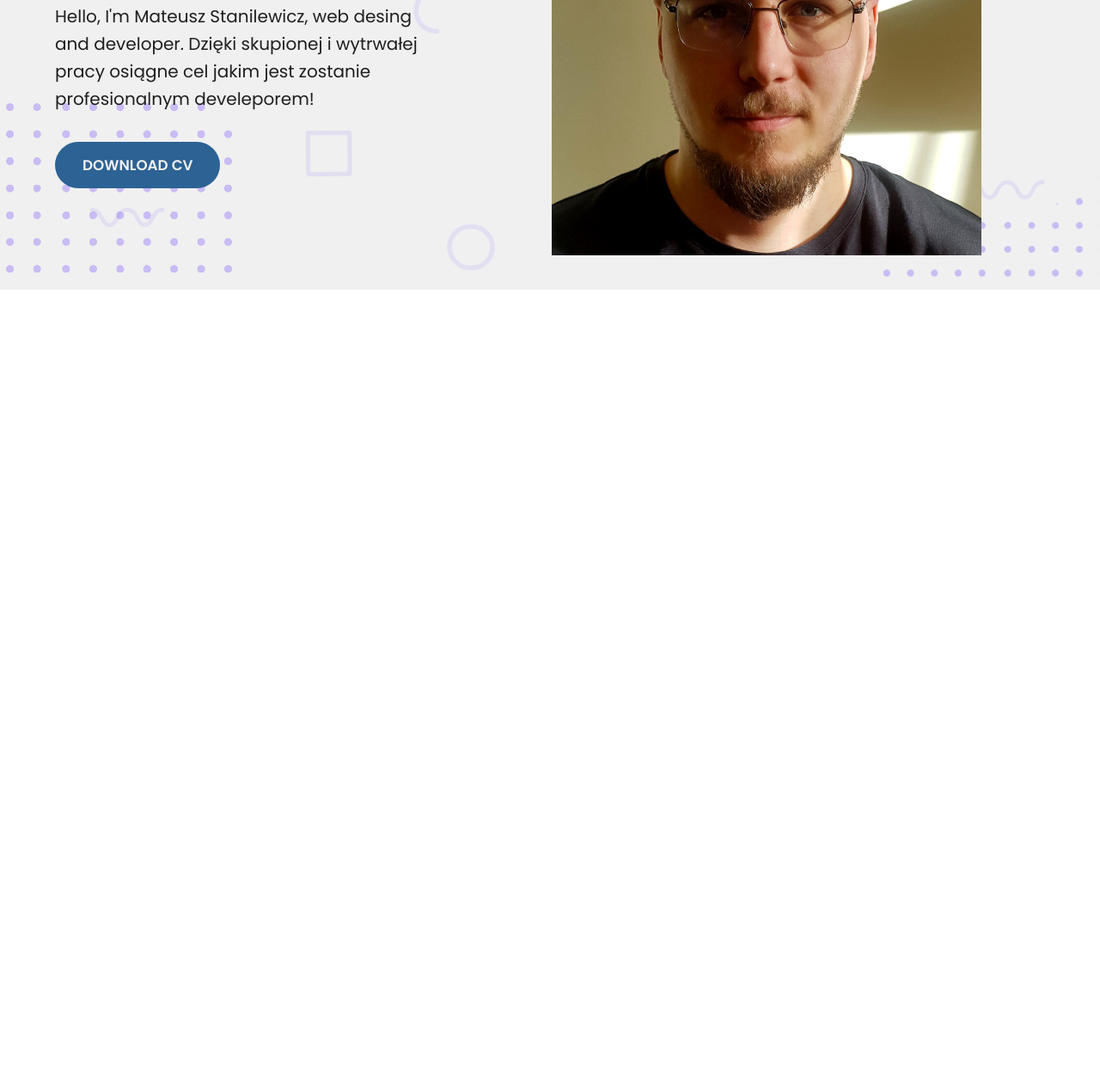
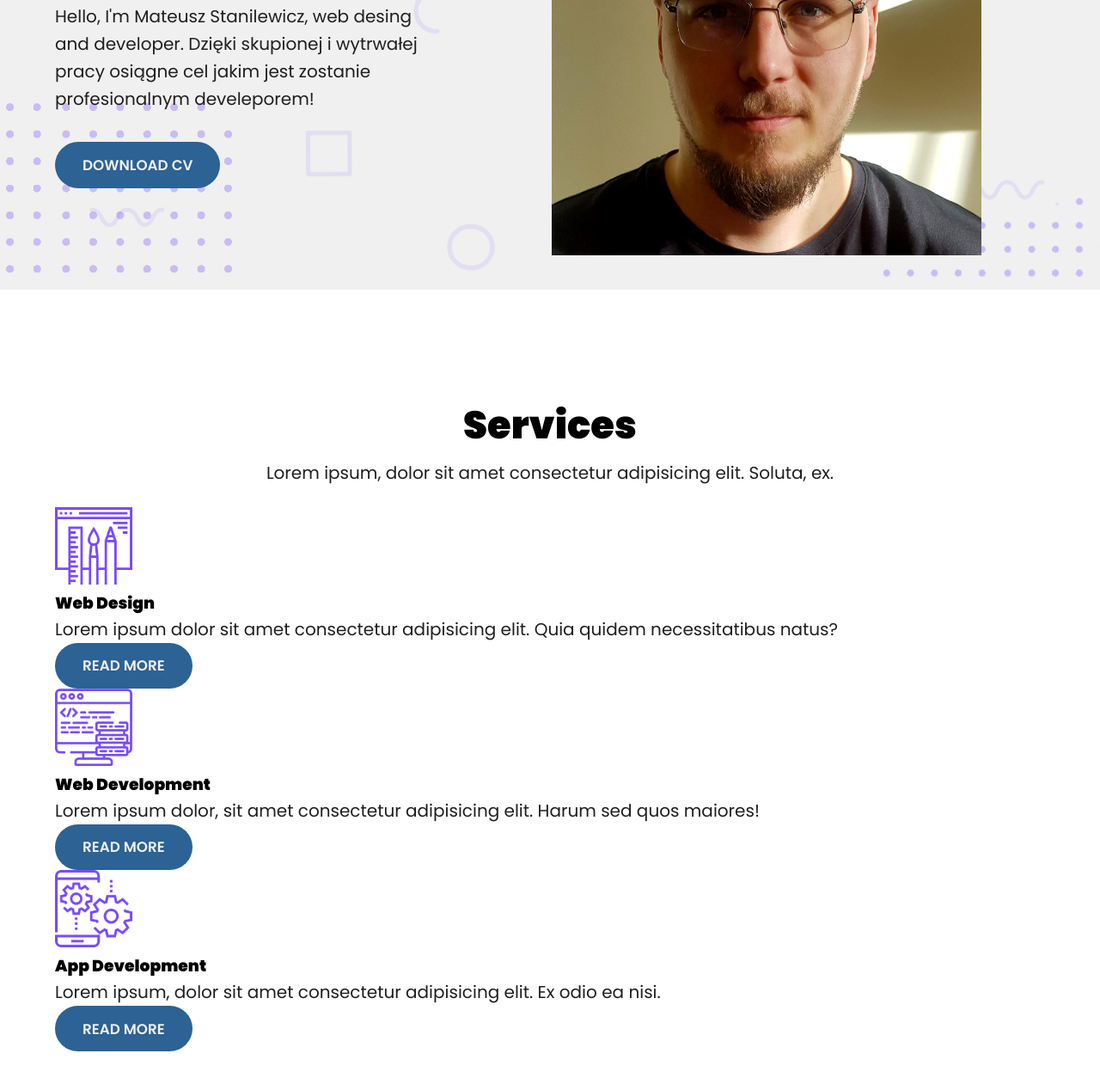
Before and after one commit to DieBijacz/Portfolio-Tutorial, a plain HTML site: page index.html in a window 1280 px wide. Shown: the part 303-1564 px from the top of the page at 86% size. Before the commit the page ends 800 px from the top, so only its background shows below. Drawn offline with Linux system fonts and the light colour scheme.

Commit message:
update on services branch

```diff
--- a/css/style.css
+++ b/css/style.css
@@ -63,6 +63,34 @@ img {
     position: relative;
     z-index: 2;
 }
+.overlay {
+    position: absolute;
+    width: 100%;
+    height: 100%;
+    overflow: hidden;
+    top: 0;
+    left: 0;
+}
+.overlay .shape {
+    width: initial;
+    opacity: 0.1;
+    position: absolute;
+}
+.overlay.overlay-lg .shape {
+    height: 55px;
+
+}
+.overlay.overlay-lg .shape.wave {
+    height: initial;
+    width: 88px;
+}
+.points {
+    opacity: .3;
+    position: absolute;
+}
+.section{
+    padding: 7rem 0;
+}
 
 /* ===== END GENEREAL STYLES =====*/
 
@@ -116,7 +144,6 @@ nav .container {
 .links a.active:hover {
     color: var(--light-color);
     background-color: var(--dark-main-color);
-    /* %%%%%%%%%%%%%%%%%%%%%%%%%%%%  ADD SCALE TO THIS BUTTON WHEN HOVER*/
 }
 .header-content .container.grid-2 {
     grid-template-columns: 2.5fr 3.5fr;
@@ -151,31 +178,7 @@ nav .container {
 .header-content .image .img-element {
     max-width: 500px;
 }
-.overlay {
-    position: absolute;
-    width: 100%;
-    height: 100%;
-    overflow: hidden;
-    top: 0;
-    left: 0;
-}
-.overlay .shape {
-    width: initial;
-    opacity: 0.1;
-    position: absolute;
-}
-.overlay.overlay-lg .shape {
-    height: 55px;
 
-}
-.overlay.overlay-lg .shape.wave {
-    height: initial;
-    width: 88px;
-}
-.points {
-    opacity: .3;
-    position: absolute;
-}
 header .points1{
     width: 420px;
     bottom: -75px;
@@ -229,3 +232,24 @@ header .triangle {
 
 
 /* ===== END HEADER =====*/
+
+
+/* ===== SERVICES =====*/
+
+.section-header {
+    text-align: center;
+    margin: 1.5rem;
+}
+.title {
+    display: inline-block;
+    padding-bottom: 1rem;
+    line-height: 1;
+    font-size: 2.8rem;
+}
+.icon {
+    width: 90px;
+}
+
+
+
+/* ===== END SERVICES =====*/
--- a/index.html
+++ b/index.html
@@ -77,6 +77,46 @@
                 </div>
             </div>
         </header>
+        <section class="services section">
+            <div class="container">
+                <div class="section-header">
+                    <h3 class="title" data-title="What I Do">Services</h3>
+                    <p class="text">Lorem ipsum, dolor sit amet consectetur adipisicing elit. Soluta, ex.</p>
+                </div>
+                <div class="cards">
+                    <div class="card-wrap">
+                        <div class="card">
+                            <div class="card-content">
+                                <img src="./assets/design-icon.png" class="icon" alt="">
+                                <h3 class="title-sm">Web Design</h3>
+                                <p class="text">Lorem ipsum dolor sit amet consectetur adipisicing elit. Quia quidem necessitatibus natus?</p>
+                                <a href="#" class="btn small">Read more</a>
+                            </div>
+                        </div>
+                    </div>
+                    <div class="card-wrap">
+                        <div class="card">
+                            <div class="card-content">
+                                <img src="./assets/code-icon.png" class="icon" alt="">
+                                <h3 class="title-sm">Web Development</h3>
+                                <p class="text">Lorem ipsum dolor, sit amet consectetur adipisicing elit. Harum sed quos maiores!</p>
+                                <a href="#" class="btn small">Read more</a>
+                            </div>
+                        </div>
+                    </div>
+                    <div class="card-wrap">
+                        <div class="card">
+                            <div class="card-content">
+                                <img src="./assets/app-icon.png" class="icon" alt="">
+                                <h3 class="title-sm">App Development</h3>
+                                <p class="text">Lorem ipsum, dolor sit amet consectetur adipisicing elit. Ex odio ea nisi.</p>
+                                <a href="#" class="btn small">Read more</a>
+                            </div>
+                        </div>
+                    </div>
+                </div>
+            </div>
+        </section>
     </main>
     <script src="./js/main.js"></script>
 </body>
```
